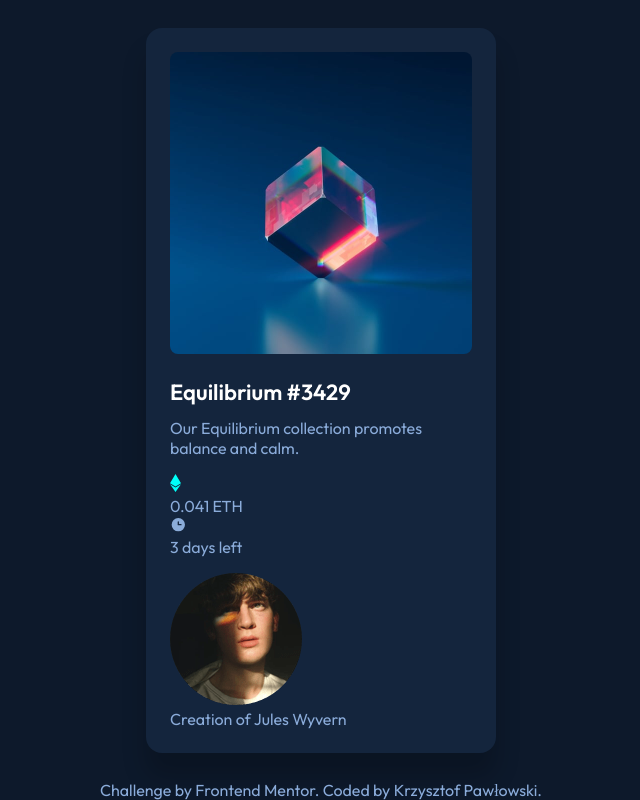
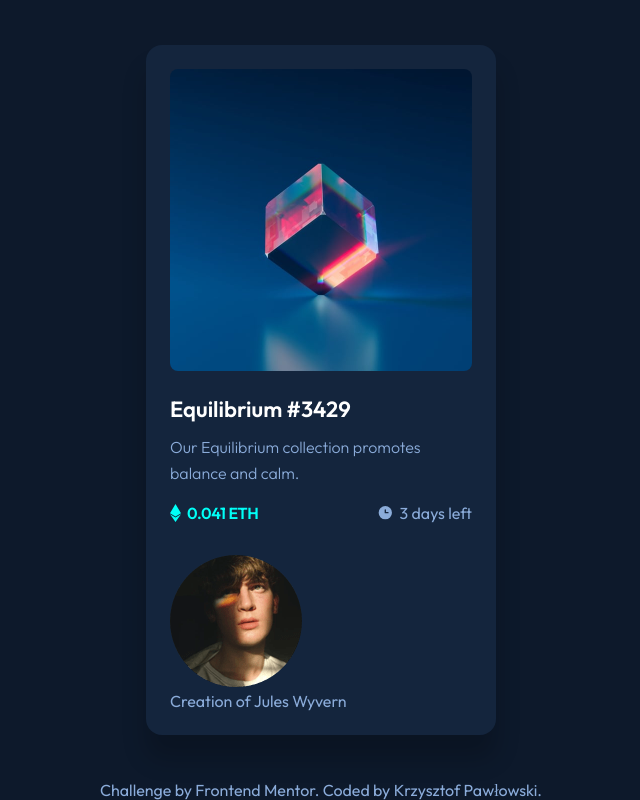
Before and after one commit to KP1976/ntf-preview-card-component, a plain HTML site: page index.html in a window 1280 px wide. Shown: the whole page, without its empty margins (319-959 px from the left). Drawn offline with Linux system fonts and the light colour scheme.

Commit message:
Add styles to the ntf card main container and its children.

```diff
--- a/index.html
+++ b/index.html
@@ -35,7 +35,7 @@
                 Our Equilibrium collection promotes balance and calm.
               </p>
             </div>
-            <div class="ntf-card_wrapper">
+            <div class="ntf-card__wrapper">
               <div class="ntf-card__price-container">
                 <img
                   src="./assets/images/icon-ethereum.svg"
--- a/scss/components/_ntf-card.scss
+++ b/scss/components/_ntf-card.scss
@@ -26,4 +26,33 @@
     font-size: $font-size-1_375;
     font-weight: 600;
   }
+
+  &__currancy-description {
+    color: $soft-blue;
+    font-weight: 300;
+    line-height: $line-height-160;
+  }
+
+  &__wrapper {
+    @include flex-row();
+    justify-content: space-between;
+  }
+
+  &__price-container,
+  &__time-container {
+    @include flex-row();
+    align-items: center;
+    gap: $space-0_375;
+  }
+
+  &__price {
+    color: $cyan;
+    font-size: $font-size-1;
+    font-weight: 600;
+    letter-spacing: $letter-spacing_-03;
+  }
+
+  &__footer {
+    @include flex-column($space-1);
+  }
 }
```
Also changed, not shown: css/main.css.
